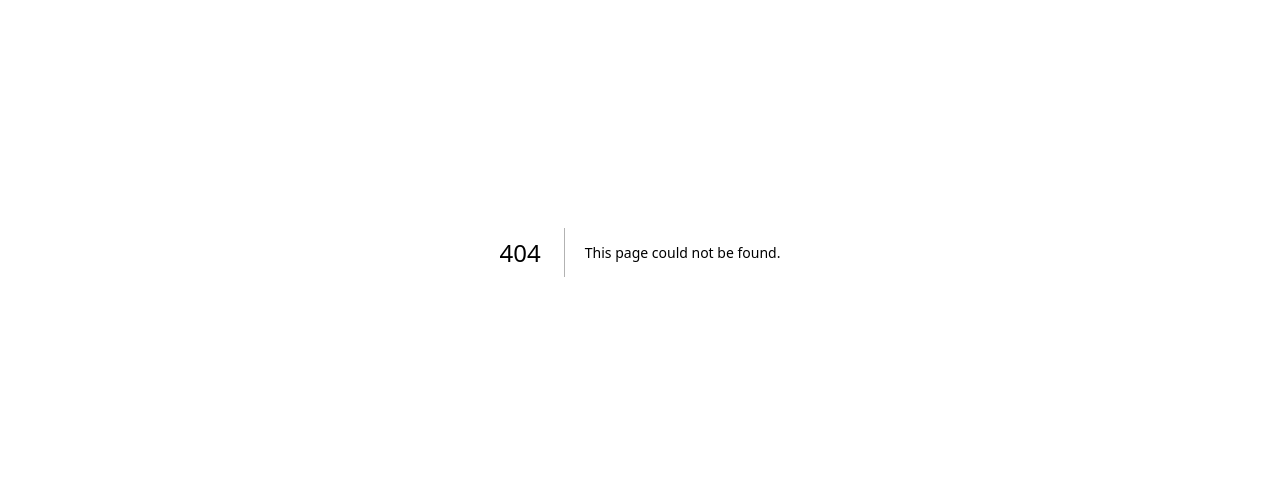
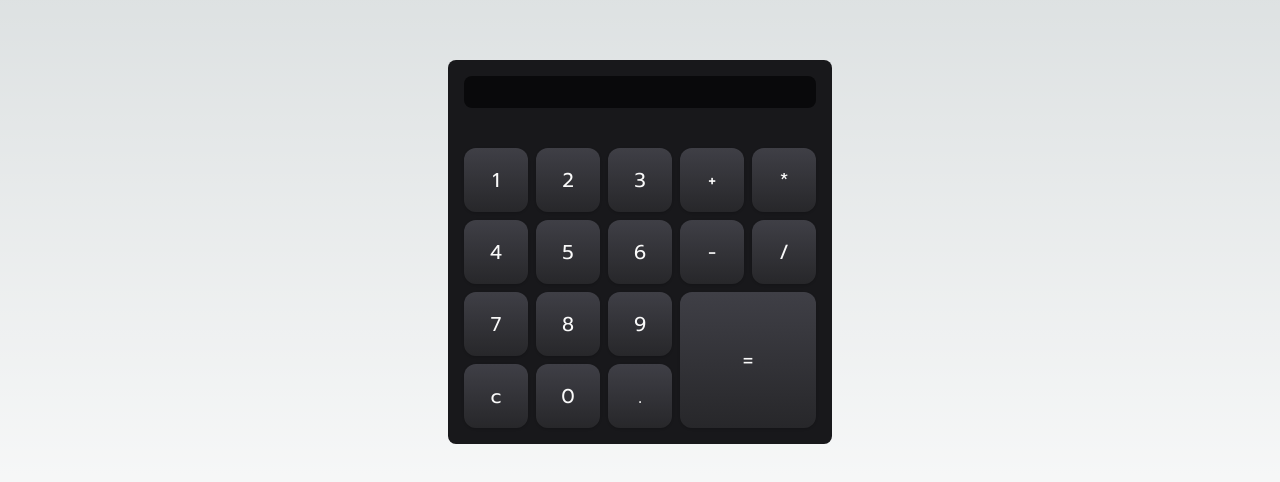
Before and after one commit to jackssrt/fcc-frontend-challenges, a Next.js app: page /calculator in a window 1280 px wide. Before the commit this address had no page. Shown: the part 148-630 px from the top of the page. Built offline with nearby package versions, Linux system fonts and the light colour scheme.

Commit message:
feat: add calculator

```diff
--- a/package.json
+++ b/package.json
@@ -14,6 +14,7 @@
 		"@types/react-dom": "18.2.7",
 		"autoprefixer": "10.4.15",
 		"eslint-config-next": "13.5.2",
+		"mathjs": "^11.11.1",
 		"next": "13.5.2",
 		"postcss": "8.4.30",
 		"react": "18.2.0",
@@ -21,6 +22,7 @@
 		"react-markdown": "^8.0.7",
 		"sass": "^1.68.0",
 		"tailwindcss": "3.3.3",
+		"ts-pattern": "^5.0.5",
 		"typescript": "5.2.2"
 	},
 	"devDependencies": {
--- /dev/null
+++ b/src/app/calculator/Button.tsx
@@ -0,0 +1,14 @@
+import type { ButtonHTMLAttributes } from "react";
+
+type Props = ButtonHTMLAttributes<HTMLButtonElement>;
+
+export default function Button(props: Props) {
+	return (
+		<button
+			{...props}
+			className={`${props.className} h-full w-full rounded-xl border-zinc-800 bg-gradient-to-b from-zinc-700 to-zinc-800 text-center text-xl text-zinc-50 shadow transition-all active:scale-75`}
+		>
+			{props.children}
+		</button>
+	);
+}
--- /dev/null
+++ b/src/app/calculator/lexer.tsx
@@ -0,0 +1,51 @@
+import { P, match } from "ts-pattern";
+const operatorPattern = P.union("+", "-", "/", "*");
+
+type Token =
+	| {
+			type: "number";
+			number: string;
+	  }
+	| {
+			type: "operator";
+			operator: P.infer<typeof operatorPattern>;
+	  };
+
+export default class Lexer {
+	private completeNumberParts() {
+		console.log(`completing number parts, ${this.numberParts.join(" ")}`);
+		const originalNumber = this.numberParts.join("");
+		const number = parseFloat(originalNumber);
+		if (!Number.isNaN(number)) {
+			this.output.push({ type: "number", number: originalNumber.endsWith(".") ? `${number}.` : `${number}` });
+			this.numberParts = [];
+		}
+	}
+	private readonly output: Token[] = [];
+	private numberParts: string[] = [];
+
+	constructor(private readonly input: string) {}
+	public lex(): Token[] {
+		for (const x of this.input) {
+			console.log(`looping of ${x}`);
+			match(x)
+				.with(P.union("0", "1", "2", "3", "4", "5", "6", "7", "8", "9", "."), (x) => {
+					console.log("adding number");
+					if (!(x === "." && this.numberParts.includes("."))) this.numberParts.push(x);
+				})
+				.with(operatorPattern, (x) => {
+					this.completeNumberParts();
+					this.output.push({ type: "operator", operator: x });
+				})
+				.otherwise(() => undefined);
+		}
+		this.completeNumberParts();
+		return this.output;
+	}
+}
+export function stringifyTokens(tokens: Token[]): string {
+	return tokens.map((v) => (v.type === "number" ? v.number : v.operator)).join("");
+}
+export function lex(input: string): Token[] {
+	return new Lexer(input).lex();
+}
--- /dev/null
+++ b/src/app/calculator/page.tsx
@@ -0,0 +1,79 @@
+"use client";
+
+import { evaluate } from "mathjs";
+import { useState } from "react";
+import Button from "./Button";
+import { lex, stringifyTokens } from "./lexer";
+
+/*function fixNumbers(math: string) {
+	// the first regex matches decimals after the first decimal (which is not allowed)
+	// the second matches any number that doesn't end with a .
+	return math.replace(/(?<=\d*\.\d*)\.\d+/g, "").replace(/(\d|(\.\d))+/g, (v) => {
+		const num = parseInt(v);
+		return !Number.isNaN(num) ? `${num}` : v;
+	});
+}*/
+
+export default function Calculator() {
+	const [math, setMath] = useState<string>();
+	const [result, setResult] = useState<string | number>();
+
+	function handleButtonClick(value: string) {
+		setMath((prevMath) => (prevMath || "") + value);
+	}
+	function handleEqualsClick() {
+		try {
+			// the regex replaces duplicate operators
+			setResult(
+				evaluate((math && stringifyTokens(lex(math)))?.replace(/[+\-/*]+(?=[*/])/g, "") || "0") as number,
+			);
+		} catch (e) {
+			setResult(`${e instanceof Error ? e.message : "Math Error"}`);
+		}
+		setMath("");
+	}
+	function handleOperationClick(value: string) {
+		setMath((v) => `${v === "" && typeof result === "number" ? result : v}${value}`);
+	}
+
+	return (
+		<div className="mx-auto flex w-96 flex-col gap-2 rounded-lg bg-zinc-900 p-4">
+			<div id="display" className="break-all rounded-lg bg-zinc-950 p-4 text-2xl">
+				{(math && stringifyTokens(lex(math))) || result}
+			</div>
+			<br></br>
+			{/*2rem 4rem*5 0.5rem*4*/}
+			<div className="grid grid-cols-[repeat(5,4rem)] grid-rows-[repeat(4,4rem)] gap-2">
+				{/* 1 2 3 + *
+					4 5 6 - /
+					7 8 9 = =
+					c 0 . = =*/}
+				{/* prettier-ignore */}
+				<>
+					<Button id="one" onClick={() => handleButtonClick("1")}>1</Button>
+					<Button id="two" onClick={() => handleButtonClick("2")}>2</Button>
+					<Button id="three" onClick={() => handleButtonClick("3")}>3</Button>
+					<Button id="plus" onClick={() => handleOperationClick("+")}>+</Button>
+					<Button id="times" onClick={() => handleOperationClick("*")}>*</Button>
+					<Button id="four" onClick={() => handleButtonClick("4")}>4</Button>
+					<Button id="five" onClick={() => handleButtonClick("5")}>5</Button>
+					<Button id="six" onClick={() => handleButtonClick("6")}>6</Button>
+					<Button id="minus" onClick={() => handleOperationClick("-")}>-</Button>
+					<Button id="divide" onClick={() => handleOperationClick("/")}>/</Button>
+					<Button id="seven" onClick={() => handleButtonClick("7")}>7</Button>
+					<Button id="eight" onClick={() => handleButtonClick("8")}>8</Button>
+					<Button id="nine" onClick={() => handleButtonClick("9")}>9</Button>
+					<Button id="equals" className="col-span-2 row-span-2" onClick={handleEqualsClick}>=</Button>
+					<Button id="clear" onClick={
+						() => {
+							setMath("");
+							setResult(0);
+						}
+					}>c</Button>
+					<Button id="zero" onClick={() => handleButtonClick("0")}>0</Button>
+					<Button id="decimal" onClick={() => handleButtonClick(".")}>.</Button>
+				</>
+			</div>
+		</div>
+	);
+}
```
Also changed, not shown: 1 other file (tests, documents, lock files or other folders).
